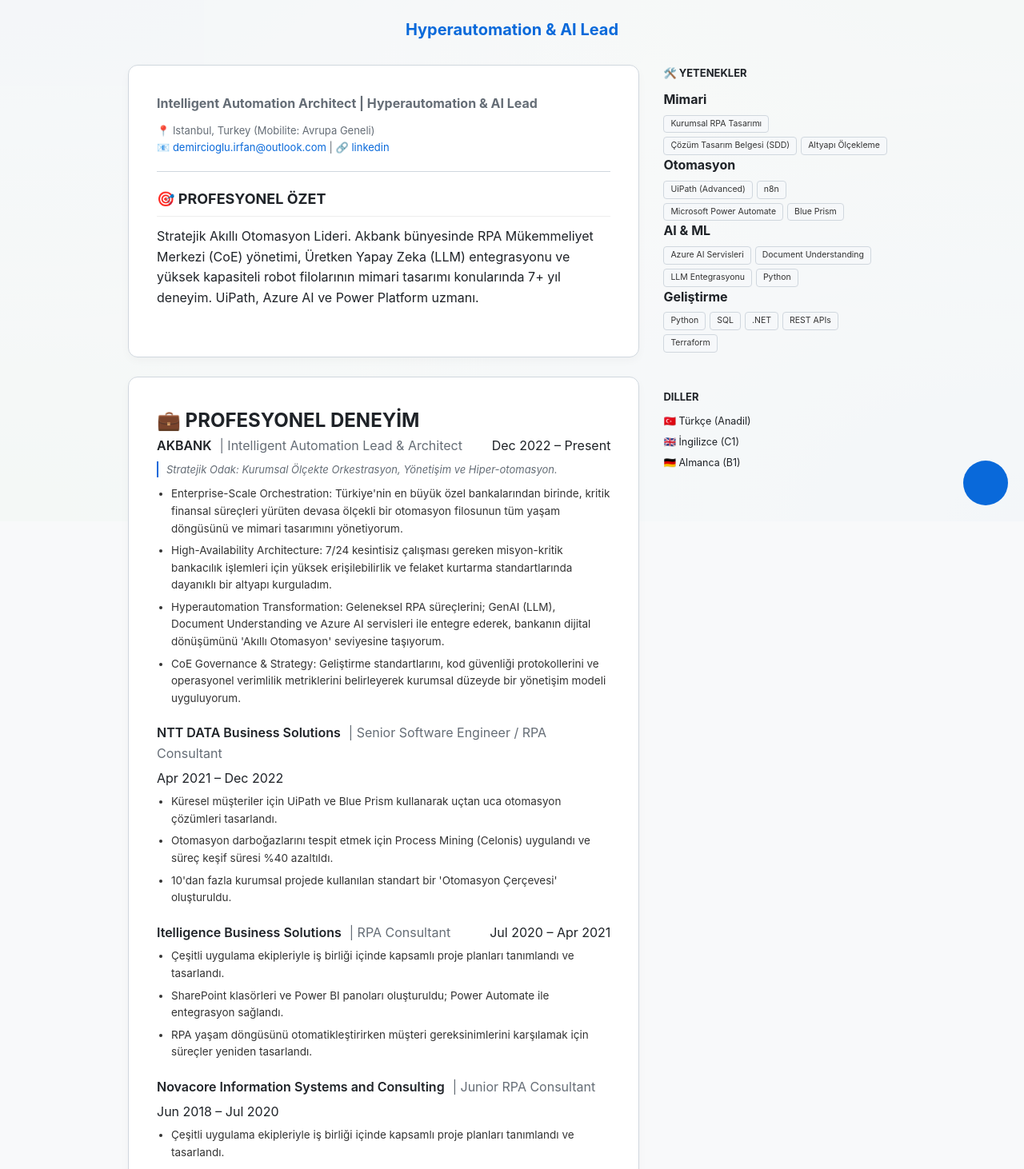
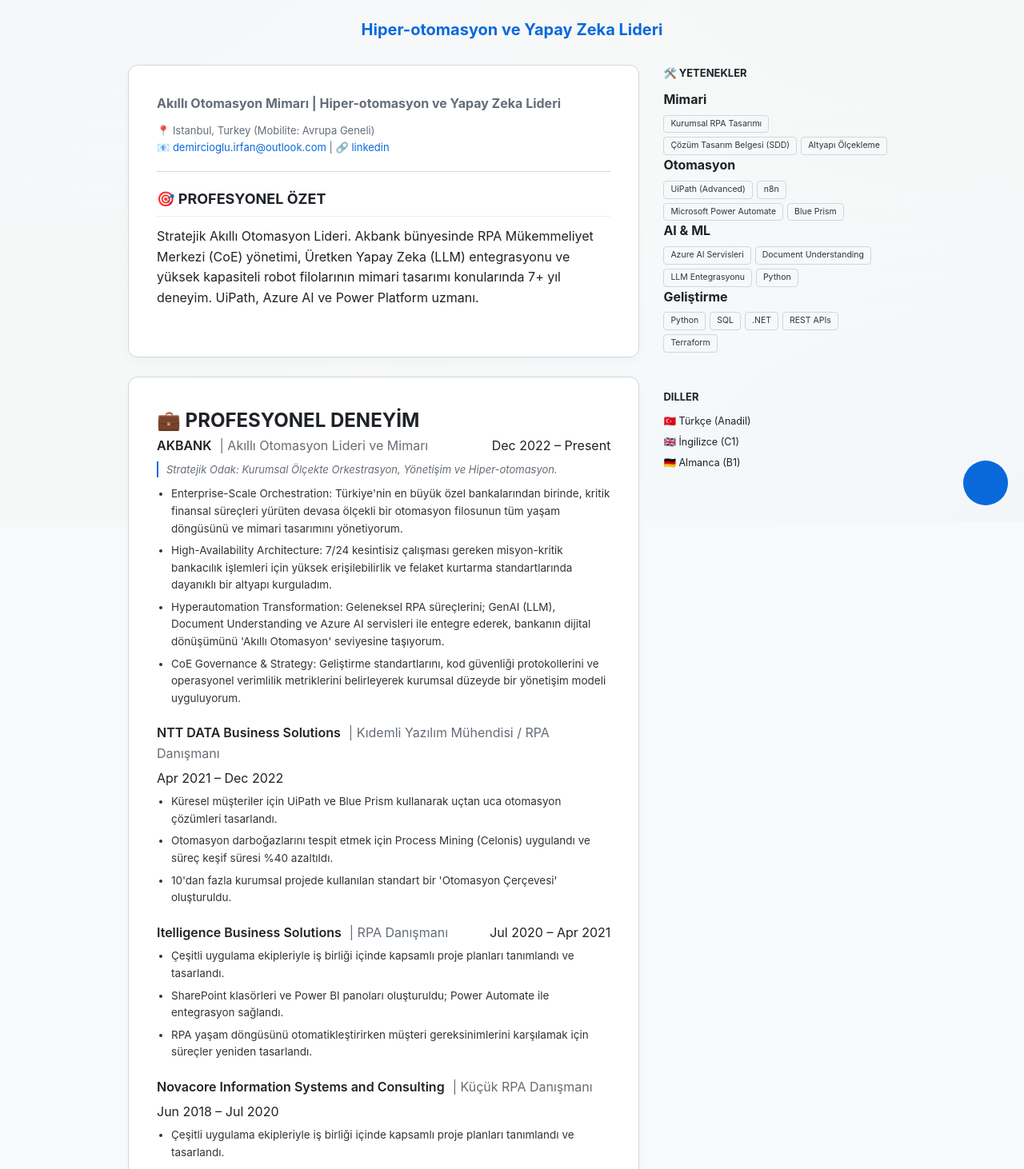
Before and after one commit to 3v1lTwn/CV, a React (Vite) app: page / in a window 1280 px wide. Shown: the part 148-1610 px from the top of the page at 80% size. Built offline with nearby package versions, Linux system fonts and the light colour scheme.

Commit message:
Localize professional titles and hero roles in all languages

```diff
--- a/src/App.tsx
+++ b/src/App.tsx
@@ -9,14 +9,14 @@
 
 const translations = {
   tr: {
-    hero_roles: ["Intelligent Automation Architect", "Hyperautomation & AI Lead", "CoE Strategy Manager"],
+    hero_roles: ["Akıllı Otomasyon Mimarı", "Hiper-otomasyon ve Yapay Zeka Lideri", "CoE Strateji Müdürü"],
     title: "İRFAN DEMİRCİOĞLU",
-    role: "Intelligent Automation Architect | Hyperautomation & AI Lead",
+    role: "Akıllı Otomasyon Mimarı | Hiper-otomasyon ve Yapay Zeka Lideri",
     relocation: "Istanbul, Turkey (Mobilite: Avrupa Geneli)",
     summary_title: "🎯 PROFESYONEL ÖZET",
     summary_text: "Stratejik Akıllı Otomasyon Lideri. Akbank bünyesinde RPA Mükemmeliyet Merkezi (CoE) yönetimi, Üretken Yapay Zeka (LLM) entegrasyonu ve yüksek kapasiteli robot filolarının mimari tasarımı konularında 7+ yıl deneyim. UiPath, Azure AI ve Power Platform uzmanı.",
     experience_title: "💼 PROFESYONEL DENEYİM",
-    akbank_role: "Intelligent Automation Lead & Architect",
+    akbank_role: "Akıllı Otomasyon Lideri ve Mimarı",
     akbank_focus: "Stratejik Odak: Kurumsal Ölçekte Orkestrasyon, Yönetişim ve Hiper-otomasyon.",
     akbank_points: [
       "Enterprise-Scale Orchestration: Türkiye'nin en büyük özel bankalarından birinde, kritik finansal süreçleri yürüten devasa ölçekli bir otomasyon filosunun tüm yaşam döngüsünü ve mimari tasarımını yönetiyorum.",
@@ -24,19 +24,19 @@
       "Hyperautomation Transformation: Geleneksel RPA süreçlerini; GenAI (LLM), Document Understanding ve Azure AI servisleri ile entegre ederek, bankanın dijital dönüşümünü 'Akıllı Otomasyon' seviyesine taşıyorum.",
       "CoE Governance & Strategy: Geliştirme standartlarını, kod güvenliği protokollerini ve operasyonel verimlilik metriklerini belirleyerek kurumsal düzeyde bir yönetişim modeli uyguluyorum."
     ],
-    ntt_role: "Senior Software Engineer / RPA Consultant",
+    ntt_role: "Kıdemli Yazılım Mühendisi / RPA Danışmanı",
     ntt_points: [
       "Küresel müşteriler için UiPath ve Blue Prism kullanarak uçtan uca otomasyon çözümleri tasarlandı.",
       "Otomasyon darboğazlarını tespit etmek için Process Mining (Celonis) uygulandı ve süreç keşif süresi %40 azaltıldı.",
       "10'dan fazla kurumsal projede kullanılan standart bir 'Otomasyon Çerçevesi' oluşturuldu."
     ],
-    itelligence_role: "RPA Consultant",
+    itelligence_role: "RPA Danışmanı",
     itelligence_points: [
       "Çeşitli uygulama ekipleriyle iş birliği içinde kapsamlı proje planları tanımlandı ve tasarlandı.",
       "SharePoint klasörleri ve Power BI panoları oluşturuldu; Power Automate ile entegrasyon sağlandı.",
       "RPA yaşam döngüsünü otomatikleştirirken müşteri gereksinimlerini karşılamak için süreçler yeniden tasarlandı."
     ],
-    novacore_role: "Junior RPA Consultant",
+    novacore_role: "Küçük RPA Danışmanı",
     novacore_points: [
       "Çeşitli uygulama ekipleriyle iş birliği içinde kapsamlı proje planları tanımlandı ve tasarlandı.",
       "SharePoint klasörleri ve Power BI panoları oluşturuldu; Power Automate ile entegrasyon sağlandı.",
@@ -133,14 +133,14 @@
     lang_list: ["🇹🇷 Turkish (Native)", "🇬🇧 English (C1)", "🇩🇪 German (B1)"]
   },
   de: {
-    hero_roles: ["Intelligent Automation Architect", "Hyperautomation & AI Lead", "CoE Strategy Manager"],
+    hero_roles: ["KI-Automatisierungsarchitekt", "Hyperautomatisierungsleiter", "CoE-Stratege"],
     title: "İRFAN DEMİRCİOĞLU",
-    role: "Intelligent Automation Architect | Hyperautomation & AI Lead",
+    role: "KI-Automatisierungsarchitekt | Hyperautomatisierungsleiter",
     relocation: "Istanbul, Türkei (Umzug: Europaweit)",
     summary_title: "🎯 ZUSAMMENFASSUNG",
     summary_text: "Strategischer Intelligent Automation Leader mit über 7 Jahren Erfahrung. Experte für UiPath, Azure AI ve Power Platform mit Fokus auf Hyperautomatisierung ve KI-Integration.",
     experience_title: "💼 BERUFSERFAHRUNG",
-    akbank_role: "Intelligent Automation Lead & Architect",
+    akbank_role: "Intelligent Automation Leiter & Architekt",
     akbank_focus: "Strategischer Fokus: Orchestrierung, Governance ve Hyperautomatisierung.",
     akbank_points: [
       "Orchestrierung auf Unternehmensebene: Management des Lebenszyklus einer massiven Automatisierungsflotte.",
@@ -148,19 +148,19 @@
       "Hyperautomation Transformation: Integration von RPA mit GenAI (LLM) und Azure AI Services.",
       "CoE Governance & Strategie: Implementierung eines Governance-Modells für Entwicklungsstandards."
     ],
-    ntt_role: "Senior Software Engineer / RPA Consultant",
+    ntt_role: "Senior Software Engineer / RPA Berater",
     ntt_points: [
       "Entwicklung von End-to-End-Automatisierungslösungen für globale Kunden.",
       "Implementierung von Process Mining zur Identifizierung von Engpässen.",
       "Etablierung eines standardisierten Frameworks für über 10 Unternehmensprojekte."
     ],
-    itelligence_role: "RPA Consultant",
+    itelligence_role: "RPA Berater",
     itelligence_points: [
       "Definition und Design umfassender Projektpläne in Zusammenarbeit mit verschiedenen Teams.",
       "Erstellung von SharePoint-Ordnern, Power BI-Dashboards und Integration mit Power Automate.",
       "Bewertung und Neugestaltung von Prozessen zur Erfüllung von Kundenanforderungen."
     ],
-    novacore_role: "Junior RPA Consultant",
+    novacore_role: "Junior RPA Berater",
     novacore_points: [
       "Definition und Design umfassender Projektpläne in Zusammenarbeit mit verschiedenen Teams.",
       "Erstellung von SharePoint-Ordnern, Power BI-Dashboards und Integration mit Power Automate.",
```
